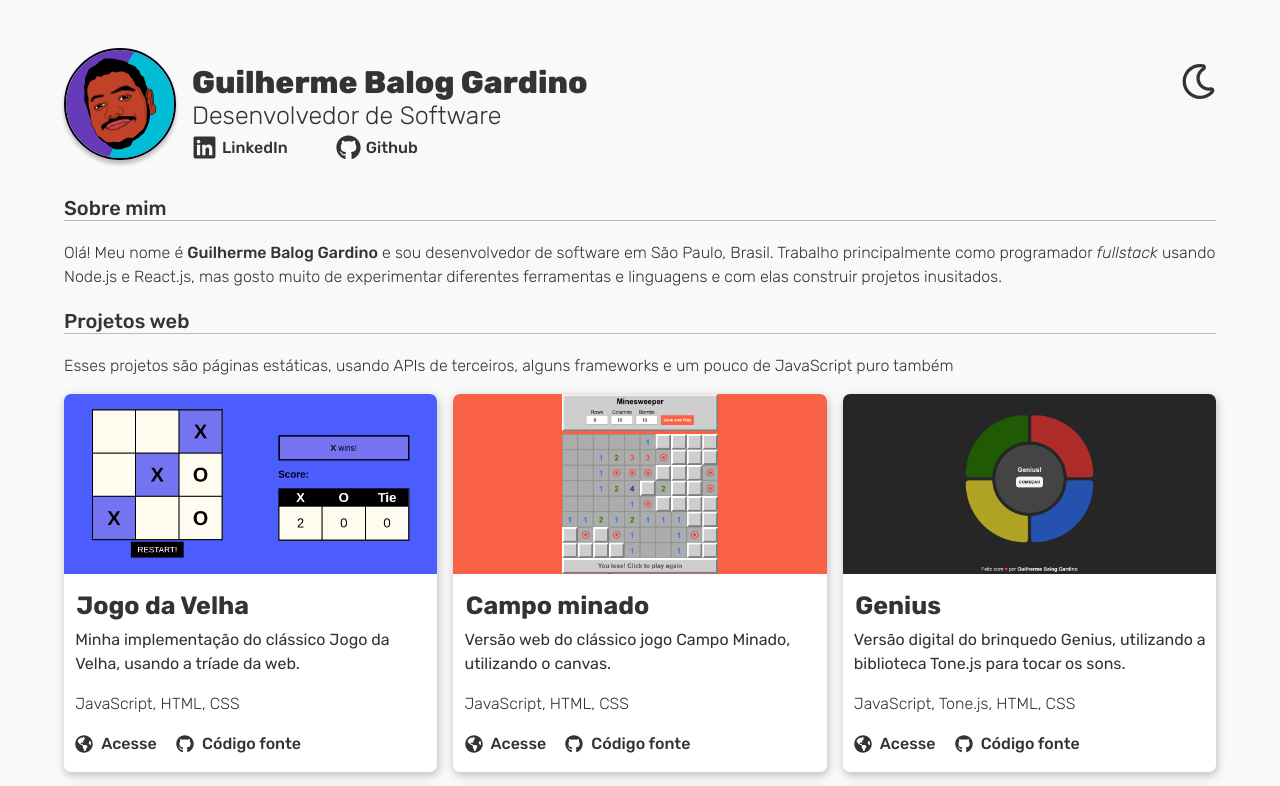
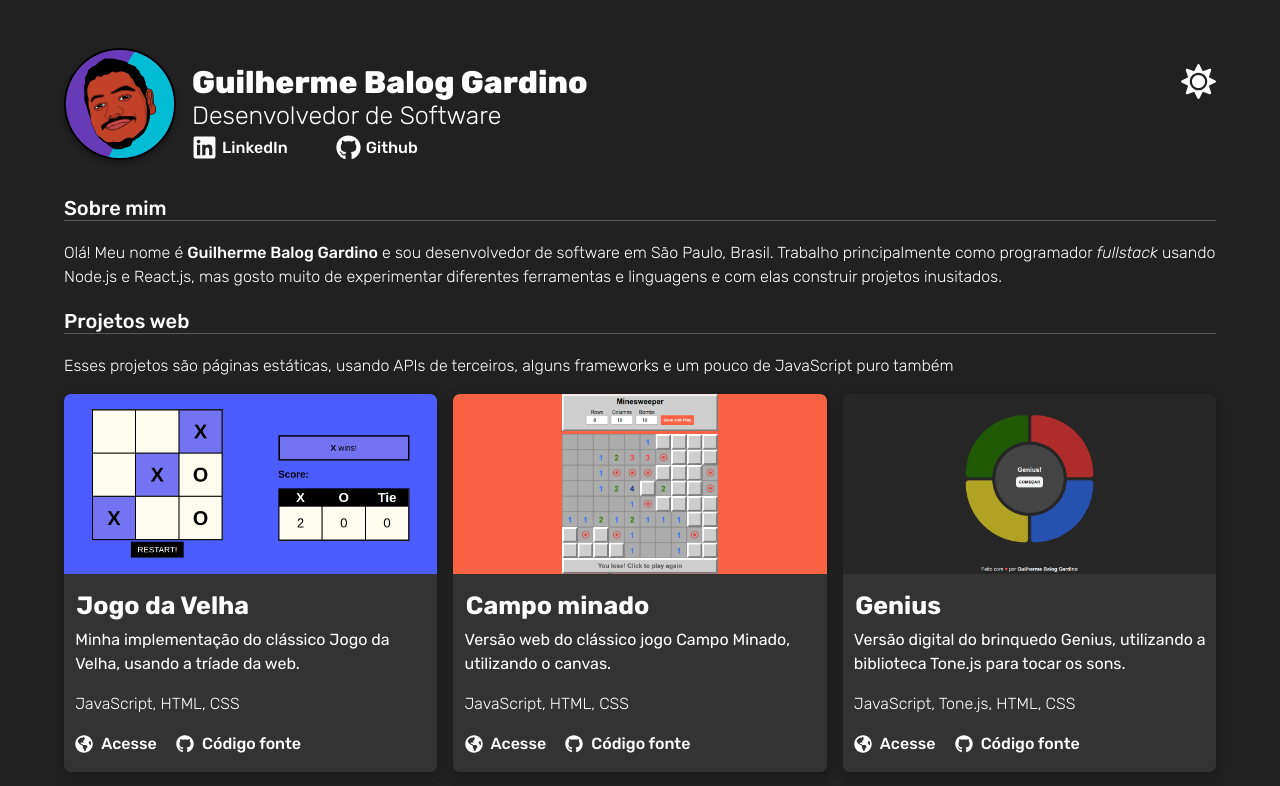
Before and after one commit to GuilhermeBalog/guilhermebalog.github.io, a Next.js app: page / in a window 1280 px wide. Shown: the top 786 px of the page. Built offline with nearby package versions, Linux system fonts and the light colour scheme; grey boxes are pictures that could not be loaded.

Commit message:
make some theming changes : - dark mode by default! :vampire: - smarter current theme state type - change to light icon is now a sun :sun:

```diff
--- a/src/contexts/ThemeSwitchContext.tsx
+++ b/src/contexts/ThemeSwitchContext.tsx
@@ -1,6 +1,6 @@
 import { createContext, useState } from 'react';
 import { ThemeProvider } from 'styled-components';
-import { light, dark } from '../styles/themes';
+import * as themes from '../styles/themes';
 
 type ThemeSwitchContextType = {
   toggleTheme: () => void;
@@ -11,7 +11,7 @@ export const ThemeSwitchContext = createContext({} as ThemeSwitchContextType);
 export const ThemeSwitchProvider: React.FC = ({ children }) => {
   const key = '@guilhermebalog:theme';
 
-  const [themeTitle, setThemeTitle] = useState<string>('light');
+  const [themeTitle, setThemeTitle] = useState<keyof typeof themes>('dark');
 
   function toggleTheme() {
     const themeToChange = themeTitle == 'light' ? 'dark' : 'light';
@@ -20,7 +20,7 @@ export const ThemeSwitchProvider: React.FC = ({ children }) => {
 
   return (
     <ThemeSwitchContext.Provider value={{ toggleTheme }}>
-      <ThemeProvider theme={themeTitle == 'light' ? light : dark}>
+      <ThemeProvider theme={themeTitle == 'light' ? themes.light : themes.dark}>
         {children}
       </ThemeProvider>
     </ThemeSwitchContext.Provider>
--- a/src/pages/index.tsx
+++ b/src/pages/index.tsx
@@ -1,5 +1,5 @@
 import React, { useContext } from 'react';
-import { FaLinkedin, FaGithub, FaMoon, FaRegMoon } from 'react-icons/fa';
+import { FaLinkedin, FaGithub, FaMoon, FaRegMoon, FaSun } from 'react-icons/fa';
 
 import projects from '../../public/projects.json';
 import education from '../../public/education.json';
@@ -59,7 +59,7 @@ function Home() {
             {theme.title == 'light' ? (
               <FaRegMoon size="35" color={theme.colors.text} />
             ) : (
-              <FaMoon size="35" color={theme.colors.text} />
+              <FaSun size="35" color={theme.colors.text} />
             )}
           </label>
         </div>
```
